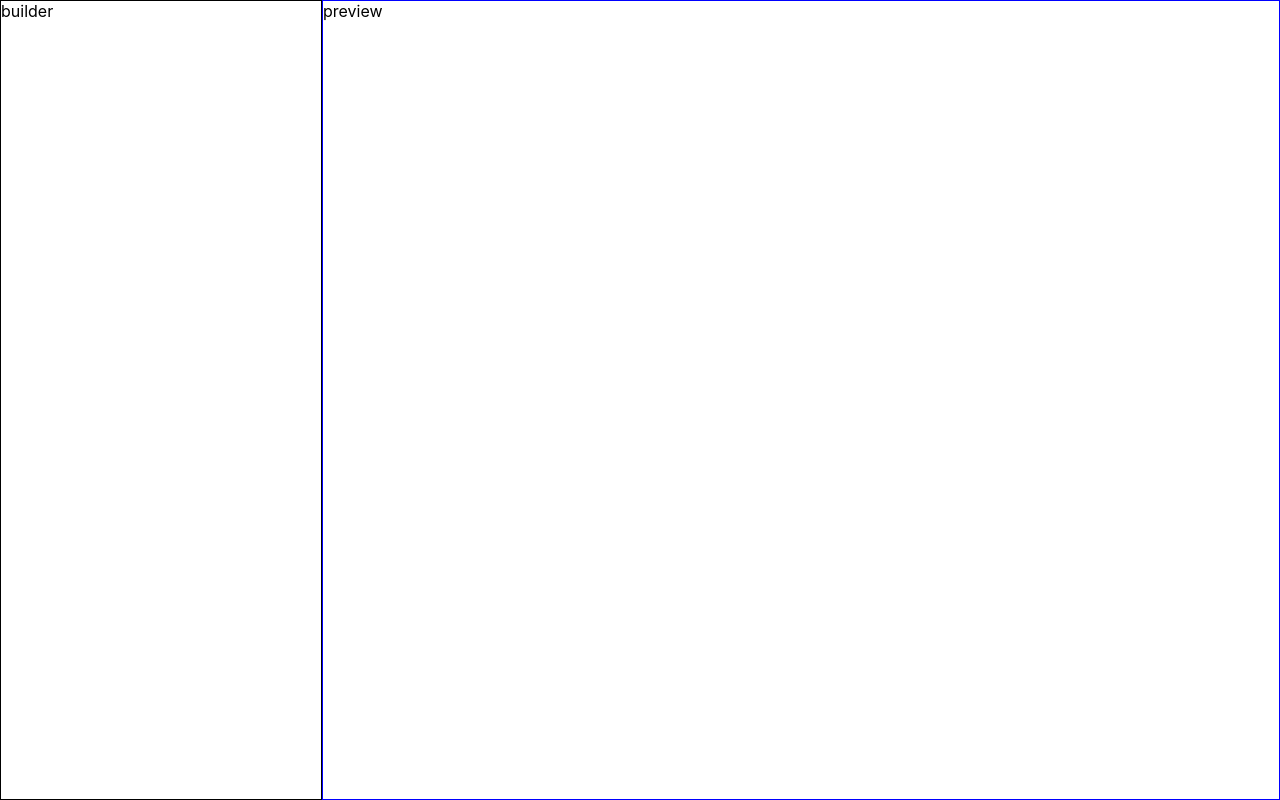
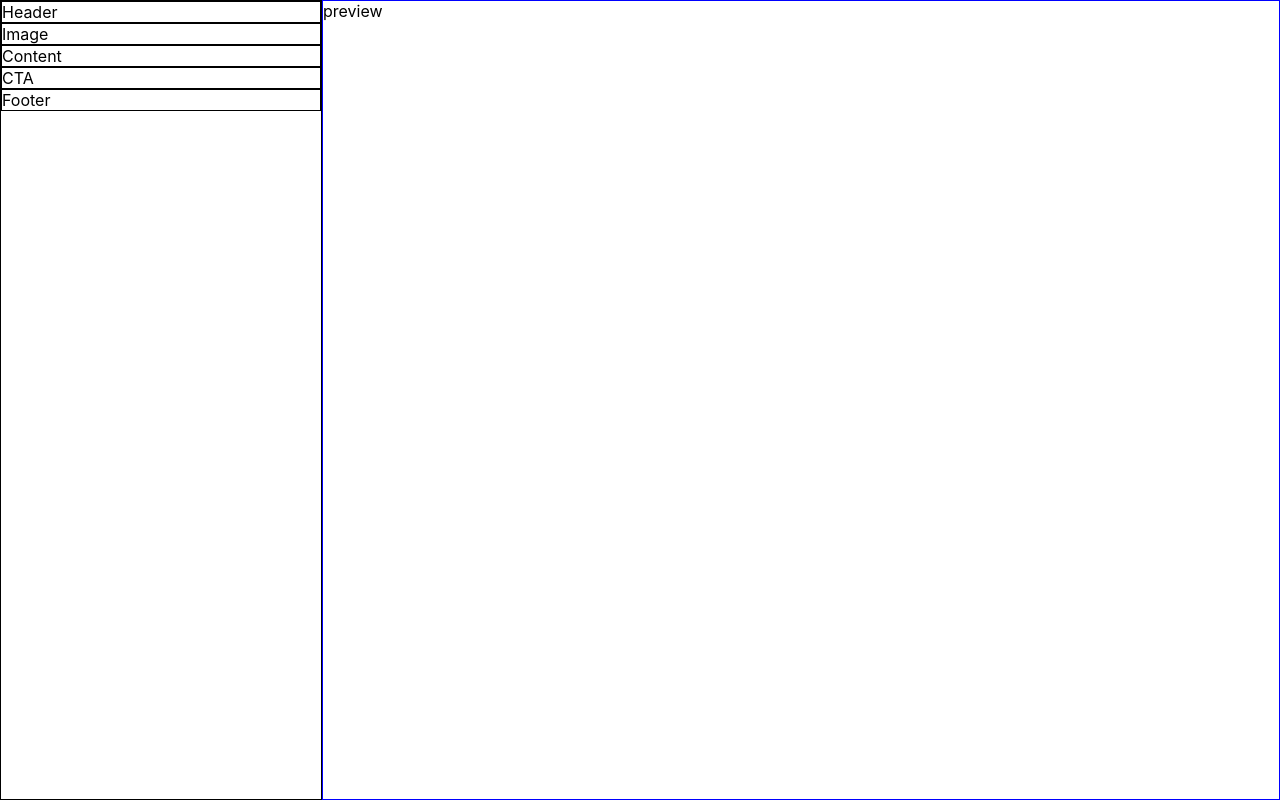
Before and after one commit to ryanbahan/easy-email-2020, a React (Create React App) app: page / in a window 1280 px wide. Built offline with nearby package versions, Linux system fonts and the light colour scheme.

Commit message:
Begin building component architecture

```diff
--- a/src/App/App.js
+++ b/src/App/App.js
@@ -7,7 +7,7 @@ import ColorPicker from '../Colorpicker/ColorPicker';
 function App() {
   return (
     <div className="App">
-      <Builder />
+      <Builder forms={["Header", "Image", "Content", "CTA", "Footer"]}/>
       <PreviewContainer />
     </div>
   );
--- a/src/Builder/Builder.js
+++ b/src/Builder/Builder.js
@@ -1,6 +1,10 @@
 import React from 'react';
 import './Builder.css';
+import DropdownContainer from '../DropdownContainer/DropdownContainer';
 
 export const Builder = props => {
-  return <section className="builder">builder</section>
+
+  const menus = props.forms.map(form => (<DropdownContainer title={form} />));
+
+  return <section className="builder">{menus}</section>
 }
--- a/src/DropdownContainer/DropdownContainer.css
+++ b/src/DropdownContainer/DropdownContainer.css
@@ -0,0 +1,3 @@
+.dropdown-container {
+  border: solid 1px black;
+}
--- a/src/DropdownContainer/DropdownContainer.js
+++ b/src/DropdownContainer/DropdownContainer.js
@@ -0,0 +1,15 @@
+import React from 'react';
+import './DropdownContainer.css';
+
+export default class DropdownContainer extends React.Component {
+  constructor() {
+    super();
+    this.state = {
+
+    }
+  }
+
+  render() {
+    return <div className="dropdown-container">{this.props.title}</div>
+  }
+}
```
